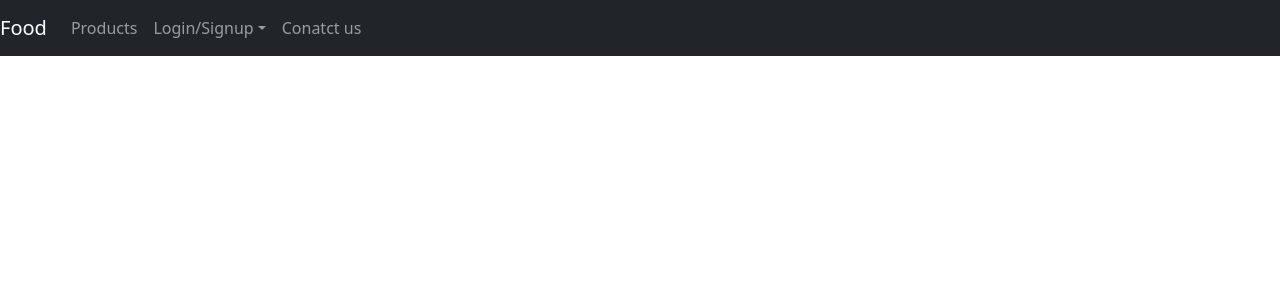
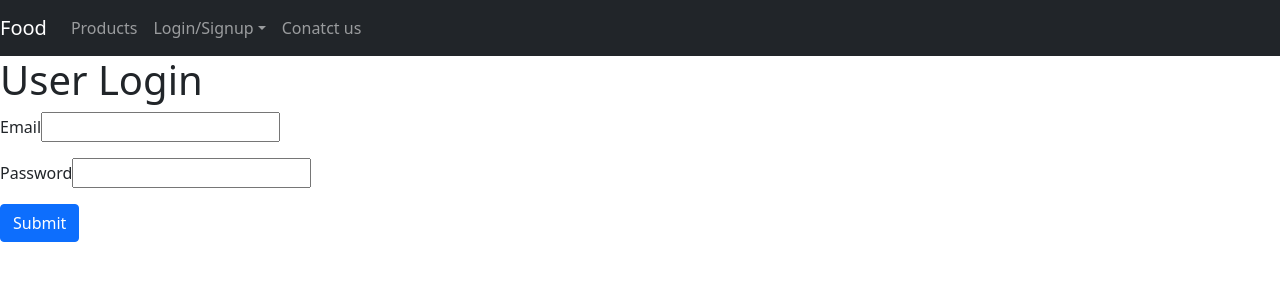
Before and after one commit to rawalprakash722/Frontend-agile, a React (Create React App) app: page /users/login in a window 1280 px wide. Shown: the top 300 px of the page. Built offline with nearby package versions, Linux system fonts and the light colour scheme.

Commit message:
User Login

```diff
--- a/src/Container/Container.js
+++ b/src/Container/Container.js
@@ -2,7 +2,7 @@ import { Component } from "react";
 
 import {Route} from 'react-router-dom'
 import Register from './Register'
-
+import Login from "./Login";
 class Container extends Component{
     render(){
 
@@ -11,6 +11,7 @@ class Container extends Component{
                 <div className=''>
                     <div className=''>
                   <Route path="/users/signup" component={Register} />
+                  <Route path="/users/login" component={Login} />
 
 
                    </div>
--- a/src/Container/Login.js
+++ b/src/Container/Login.js
@@ -0,0 +1,59 @@
+import { Component,state, changeHandler, submitLogin } from "react";
+import axios from 'axios';
+import {Redirect} from 'react-router-dom';
+class Login extends Component{
+    state = {
+        email : "",
+        password : "",
+        chkLogin:false
+    }
+    changeHandler =(e)=>{
+        this.setState({
+            [e.target.name] : e.target.value
+        }
+        )
+    }
+    submitLogin = (e)=>{
+        e.preventDefault();
+        axios.post("http://localhost:90/users/login", this.state)
+        .then((response)=>{
+            console.log(response);
+            alert("Login Success")
+            this.setState({
+                chkLogin:true
+            })
+        })
+        .catch((err)=>{
+            console.log(err.response)
+        })
+    }
+    render(){
+        if(this.state.chkLogin==true){
+            //redirect to dashboard
+
+            return  window.location.href='/'
+
+
+
+
+
+        }
+        return(
+
+                <div id="login">
+
+                <form>
+                <h1>User Login</h1>
+
+
+                    <p>Email<input type="text" name="email" value={this.state.email} onChange={this.changeHandler}/></p>
+                    <p>Password<input type="password" name="password" value={this.state.password} onChange={this.changeHandler} /></p>
+                    <p><input className="btn btn-primary" type="submit" onClick={this.submitLogin}  /></p>
+
+                </form>
+                </div>
+
+        )
+    }
+}
+export default Login;
--- a/src/Header/Header.js
+++ b/src/Header/Header.js
@@ -20,7 +20,7 @@ class Header extends Component{
     <Nav className="mr-auto">
       <Nav.Link href="/show/product">Products</Nav.Link>
       <NavDropdown title="Login/Signup" id="collasible-nav-dropdown">
-        <NavDropdown.Item href="/user/login">Login</NavDropdown.Item>
+        <NavDropdown.Item href="/users/login">Login</NavDropdown.Item>
         <NavDropdown.Item href="/users/signup">Register</NavDropdown.Item>
 
 
```
